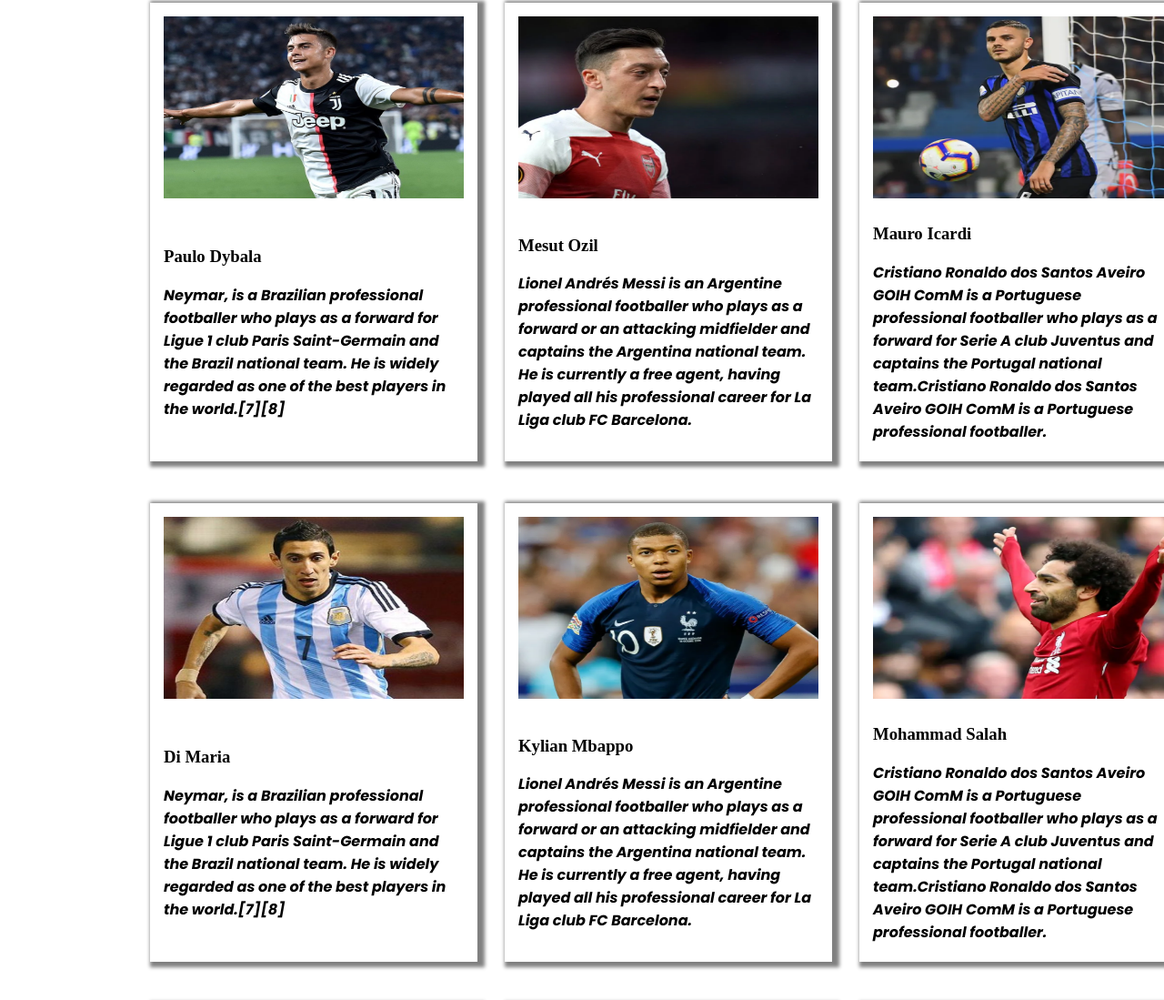
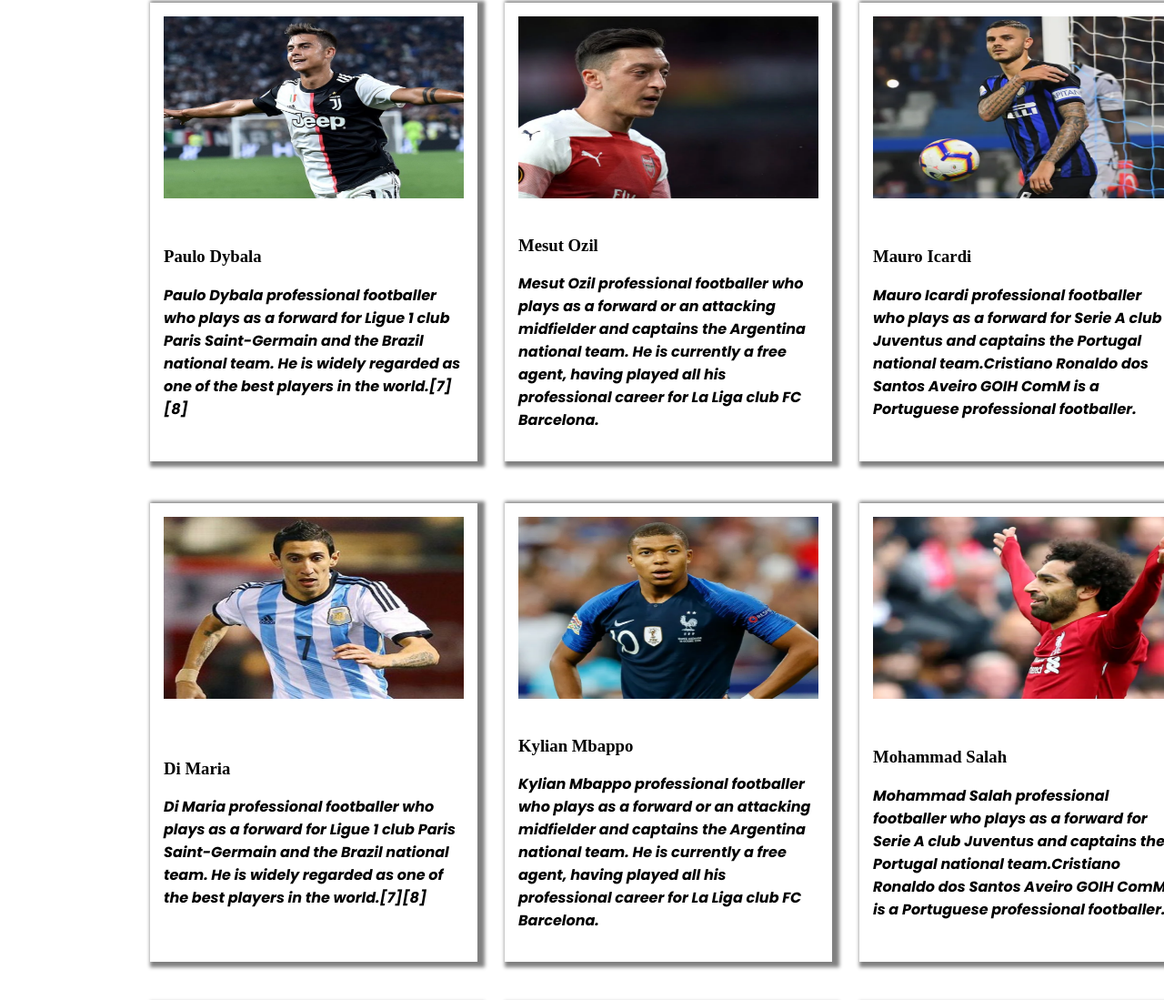
Before and after one commit to Sharifa100/Second-Assignment-football-website, a plain HTML site: page index.html in a window 1280 px wide. Shown: the part 1297-2396 px from the top of the page at 91% size. Drawn offline with Linux system fonts and the light colour scheme.

Commit message:
player added

```diff
--- a/index.html
+++ b/index.html
@@ -86,7 +86,7 @@
                 <img src="images/players/player-2.png" alt="">
             </div>
            <div class="messi-info">
-            <h3 class="player-name">Lionel Messi>
+            <h3 class="player-name">Lionel Messi
 
             </h3>
 
@@ -125,7 +125,7 @@
                 <h3 class="player-name">Paulo Dybala
 
                 </h3>
-            <p class="detail"> Neymar, is a Brazilian professional footballer who plays as a forward for Ligue 1 club Paris Saint-Germain and the Brazil national team. He is widely regarded as one of the best players in the world.[7][8]
+            <p class="detail"> Paulo Dybala professional footballer who plays as a forward for Ligue 1 club Paris Saint-Germain and the Brazil national team. He is widely regarded as one of the best players in the world.[7][8]
 
 
             </p>
@@ -144,7 +144,7 @@
         </h3>
 
         <p class="detail">
-            Lionel Andrés Messi is an Argentine professional footballer who plays as a forward or an attacking midfielder and captains the Argentina national team. He is currently a free agent, having played all his professional career for La Liga club FC Barcelona.
+            Mesut Ozil professional footballer who plays as a forward or an attacking midfielder and captains the Argentina national team. He is currently a free agent, having played all his professional career for La Liga club FC Barcelona.
         </p>
        </div>
 
@@ -159,7 +159,7 @@
                 Mauro Icardi
             </h3>
             <p class="detail">
-                Cristiano Ronaldo dos Santos Aveiro GOIH ComM is a Portuguese professional footballer who plays as a forward for Serie A club Juventus and captains the Portugal national team.Cristiano Ronaldo dos Santos Aveiro GOIH ComM is a Portuguese professional footballer.
+                Mauro Icardi professional footballer who plays as a forward for Serie A club Juventus and captains the Portugal national team.Cristiano Ronaldo dos Santos Aveiro GOIH ComM is a Portuguese professional footballer.
             </p>
         </div>
     </div>
@@ -175,7 +175,7 @@
             </div>
             <div class="maria-info">
                 <h3 class="player-name">Di Maria</h3>
-            <p class="detail"> Neymar, is a Brazilian professional footballer who plays as a forward for Ligue 1 club Paris Saint-Germain and the Brazil national team. He is widely regarded as one of the best players in the world.[7][8]
+            <p class="detail"> Di Maria professional footballer who plays as a forward for Ligue 1 club Paris Saint-Germain and the Brazil national team. He is widely regarded as one of the best players in the world.[7][8]
 
 
             </p>
@@ -194,7 +194,7 @@
         </h3>
 
         <p class="detail">
-            Lionel Andrés Messi is an Argentine professional footballer who plays as a forward or an attacking midfielder and captains the Argentina national team. He is currently a free agent, having played all his professional career for La Liga club FC Barcelona.
+            Kylian Mbappo professional footballer who plays as a forward or an attacking midfielder and captains the Argentina national team. He is currently a free agent, having played all his professional career for La Liga club FC Barcelona.
         </p>
        </div>
 
@@ -209,7 +209,7 @@
                 Mohammad Salah
             </h3>
             <p class="detail">
-                Cristiano Ronaldo dos Santos Aveiro GOIH ComM is a Portuguese professional footballer who plays as a forward for Serie A club Juventus and captains the Portugal national team.Cristiano Ronaldo dos Santos Aveiro GOIH ComM is a Portuguese professional footballer.
+                Mohammad Salah professional footballer who plays as a forward for Serie A club Juventus and captains the Portugal national team.Cristiano Ronaldo dos Santos Aveiro GOIH ComM is a Portuguese professional footballer.
             </p>
         </div>
     </div>
@@ -225,7 +225,7 @@
             </div>
             <div class="kane-info">
                 <h3 class="player-name">Harry Kane</h3>
-            <p class="detail"> Neymar, is a Brazilian professional footballer who plays as a forward for Ligue 1 club Paris Saint-Germain and the Brazil national team. He is widely regarded as one of the best players in the world.[7][8]
+            <p class="detail"> Harry Kanen professional footballer who plays as a forward for Ligue 1 club Paris Saint-Germain and the Brazil national team. He is widely regarded as one of the best players in the world.[7][8]
 
 
             </p>
@@ -244,7 +244,7 @@
         </h3>
 
         <p class="detail">
-            Lionel Andrés Messi is an Argentine professional footballer who plays as a forward or an attacking midfielder and captains the Argentina national team. He is currently a free agent, having played all his professional career for La Liga club FC Barcelona.
+            Kevin De Bruynee professional footballer who plays as a forward or an attacking midfielder and captains the Argentina national team. He is currently a free agent, having played all his professional career for La Liga club FC Barcelona.
         </p>
        </div>
 
@@ -259,7 +259,7 @@
                 Philippe Coutinho
             </h3>
             <p class="detail">
-                Cristiano Ronaldo dos Santos Aveiro GOIH ComM is a Portuguese professional footballer who plays as a forward for Serie A club Juventus and captains the Portugal national team.Cristiano Ronaldo dos Santos Aveiro GOIH ComM is a Portuguese professional footballer.
+                Philippe Coutinho professional footballer who plays as a forward for Serie A club Juventus and captains the Portugal national team.Cristiano Ronaldo dos Santos Aveiro GOIH ComM is a Portuguese professional footballer.
             </p>
         </div>
     </div>
```
